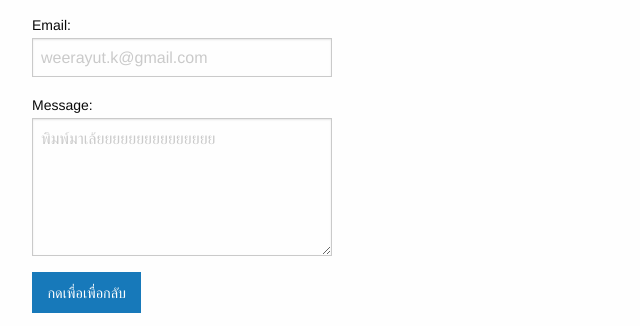
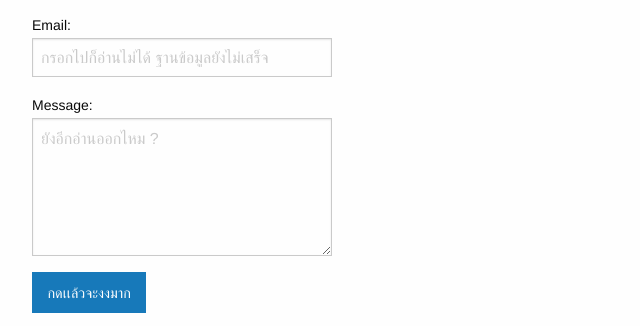
Before and after one commit to MaDamZzt-T/wrytang.github.io, a plain HTML site: page index.html in a window 1280 px wide. Shown: the part 1413-1739 px from the top of the page, 308-948 px from the left. Drawn offline with nearby package versions, Linux system fonts and the light colour scheme.

Commit message:
Update index.html

```diff
--- a/index.html
+++ b/index.html
@@ -67,14 +67,14 @@
         <input id="input-name" type="text" name="name" placeholder="ไม่ต้องกรอก เดี๋ยวไส้กรอกเอง">
 
         <label for="input-email">Email:</label>
-        <input id="input-email" type="text" name="email" placeholder="weerayut.k@gmail.com">
+        <input id="input-email" type="text" name="email" placeholder="กรอกไปก็อ่านไม่ได้ ฐานข้อมูลยังไม่เสร็จ">
 
         <label for="input-message">Message:</label>
-        <textarea id="input-message" type="text" name="message" rows="5" placeholder="พิมพ์มาเล้ยยยยยยยยยยยยยยย"></textarea>
+        <textarea id="input-message" type="text" name="message" rows="5" placeholder="ยังอีกอ่านออกไหม ?"></textarea>
 
 
 
-        <button type="submit" class="button">กดเพื่อเพื่อกลับ</button>
+        <button type="submit" class="button">กดเเล้วจะงงมาก</button>
     </div>
 </div>
 
```
